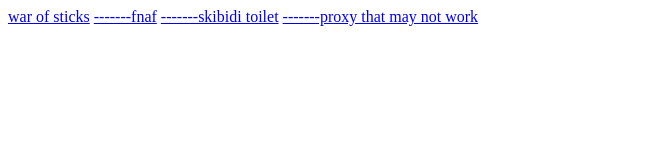
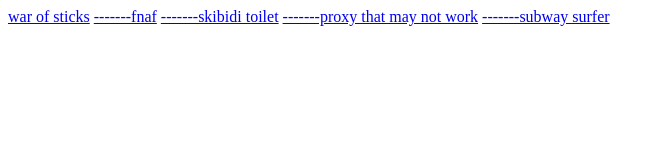
Before and after one commit to WorldWideInternet/bypass, a plain HTML site: page index.html in a window 1280 px wide. Shown: the whole page, without its empty margins (0-664 px from the left). Drawn offline with Linux system fonts and the light colour scheme.

Commit message:
Update index.html

```diff
--- a/index.html
+++ b/index.html
@@ -2,3 +2,4 @@
 <a href="fnaf.html">-------fnaf</a>
 <a href="skibidi.html">-------skibidi toilet</a>
 <a href="proxy.html">-------proxy that may not work</a>
+<a href="subs.html">-------subway surfer</a>
```
